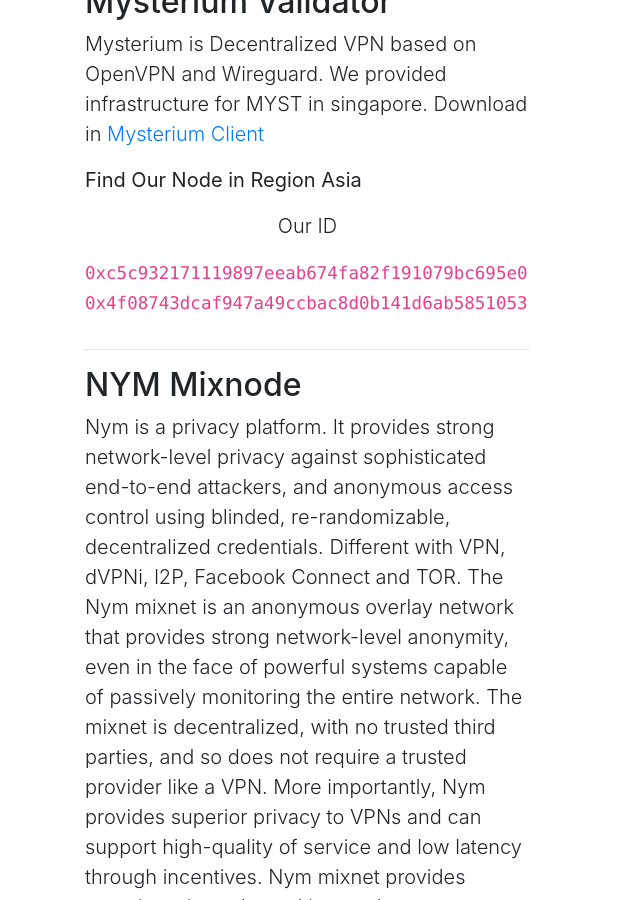
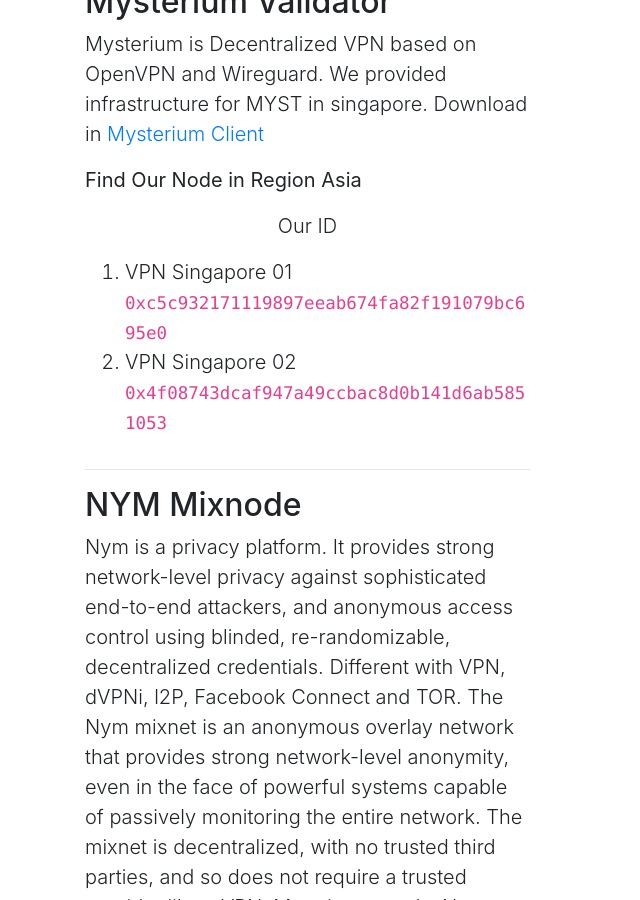
Before and after one commit to roomit-xyz/stake.roomit.xyz, a Jekyll site: the page built from _posts/2022-06-10-myst.markdown, in a window 1280 px wide and 900 px high, scrolled down 1341 px. Shown: the whole window, without its empty margins (0-640 px from the left). Built offline with Jekyll 4.4.1, drawn with Linux system fonts in a browser that asks for light colours; nearby versions of some CDN libraries; library files that are not in the unit come from our copies.

Commit message:
modified file myst, add some information

```diff
--- a/_posts/2022-06-10-myst.markdown
+++ b/_posts/2022-06-10-myst.markdown
@@ -9,10 +9,12 @@
 
 <b>Find Our Node in Region Asia</b>
 <p align="center">Our ID</p>
+1. VPN Singapore 01
 <code align="center">
 0xc5c932171119897eeab674fa82f191079bc695e0
 </code>
 <br>
+2. VPN Singapore 02
 <code align="center">
 0x4f08743dcaf947a49ccbac8d0b141d6ab5851053
 </code>
```
